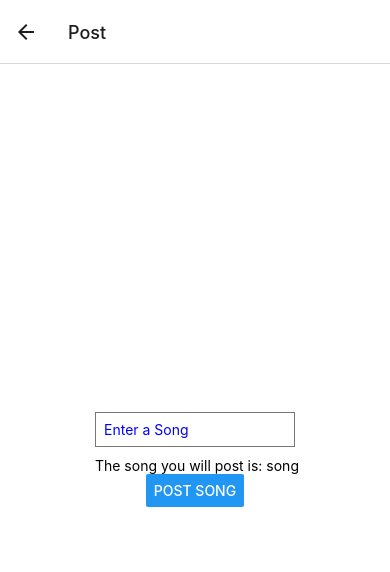
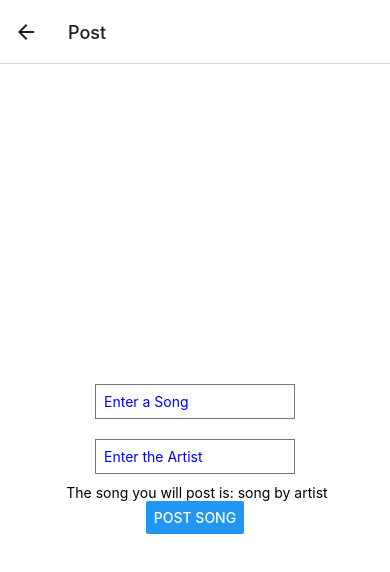
Before and after one commit to ethang17/Me-Lody, a React Native app: screen /Post in a window 390 px wide. Shown: the top 572 px of the page. Built offline with nearby package versions, Linux system fonts and the light colour scheme; what expo-linking would draw is missing.

Commit message:
Working, Check PostScreen and entries.js

```diff
--- /dev/null
+++ b/components/entries.js
@@ -0,0 +1,26 @@
+import { Text, View } from '../components/Themed';
+import { useState } from 'react';
+
+let songName = ''
+let songArtist = ''
+export function entry(){
+    if(songName.length>0){
+        return(
+            <View>
+                <Text>{songName} {songArtist}</Text>
+            </View>
+        )
+    }else{
+        return(
+            <View>
+                <Text>Here is where you will find your friends' posts for the day</Text>
+            </View>
+        )
+    }
+}
+export function setSongName(name){
+    songName = name
+}
+export function setSongArtist(artist){
+    songArtist = artist
+}
--- a/screens/LoginScreen.tsx
+++ b/screens/LoginScreen.tsx
@@ -10,6 +10,7 @@ import { RootStackScreenProps } from '../types';
 import { setSignedIn } from './TabOneScreen';
 import { checkLogin } from '../components/makeAccount';
 
+
 export default function LoginScreen({ navigation }: RootStackScreenProps<'Login'>) {
   const [text, setText] = useState('');
   const scheme = useColorScheme();
@@ -18,6 +19,7 @@ export default function LoginScreen({ navigation }: RootStackScreenProps<'Login'
     <View style={styles.container}>
 
       <Text style={styles.title}>Login</Text>
+
       <View style={styles.separator} lightColor="#eee" darkColor="rgba(255,255,255,0.1)" />
 
 
--- a/screens/PostScreen.tsx
+++ b/screens/PostScreen.tsx
@@ -6,12 +6,18 @@ import { Text, View } from '../components/Themed';
 import { useNavigation } from '@react-navigation/native';
 import { CompositeScreenProps } from '@react-navigation/native';
 import { RootStackScreenProps } from '../types';
+import { setSongArtist ,setSongName } from '../components/entries';
 
 
 export default function PostScreen({ navigation }: RootStackScreenProps<'Post'>) {
     const [song, setSong] = useState('song')
+    const [artist, setArtist] = useState('artist')
     const saveSong = () =>{
-        navigation.navigate('Root');
+      /*functions imported from entries.js, sets the varibale within that file to the desired song and artist*/
+      /*Notice setSongName is for the entry, setSong is for this file and the preview*/
+      setSongName(song)
+      setSongArtist(artist)
+      navigation.navigate('Root');
     };
 
         return (
@@ -20,12 +26,16 @@ export default function PostScreen({ navigation }: RootStackScreenProps<'Post'>)
             style={styles.input}
             placeholder='Enter a Song'
             onChangeText={(val) => setSong(val)}/>
+            <TextInput
+            style={styles.input}
+            placeholder='Enter the Artist'
+            onChangeText={(val) => setArtist(val)}/>
 
-            <Text> The song you will post is: {song}</Text>
+            <Text> The song you will post is: {song} by {artist}</Text>
 
             <Button
                 title='Post Song'
-                mode='contained'
+
                 onPress={saveSong} />
           </View>
         );
--- a/screens/TabOneScreen.tsx
+++ b/screens/TabOneScreen.tsx
@@ -1,10 +1,8 @@
 import { StyleSheet, Pressable } from 'react-native';
-import { useState } from 'react';
-import { getKeys } from '../components/makeAccount';
-import EditScreenInfo from '../components/EditScreenInfo';
 import { Text, View } from '../components/Themed';
 import { RootTabScreenProps } from '../types';
 import { useRoute } from '@react-navigation/native';
+import { entry } from '../components/entries';
 
 let signedIn = false
 export function setSignedIn(bool: boolean){
@@ -18,7 +16,8 @@ const route = useRoute();
       <View style={styles.container}>
         <Text style={styles.title}>Me-Lody</Text>
         <View style={styles.separator} lightColor="#eee" darkColor="rgba(255,255,255,0.1)" />
-        <Text>Here is where you will find your friends' posts for the day</Text>
+        {/*calls the entry function which returns the song and artist, imported from entries.js*/}
+        {entry()}
         <View style={styles.separator} lightColor='#eee' darkColor="rgba(255,255,255,0.1)" />
       <Pressable onPress={() => navigation.replace('Post')}
       style={styles.link}>
```
Also changed, not shown: components/loginKeys.txt (deleted).
